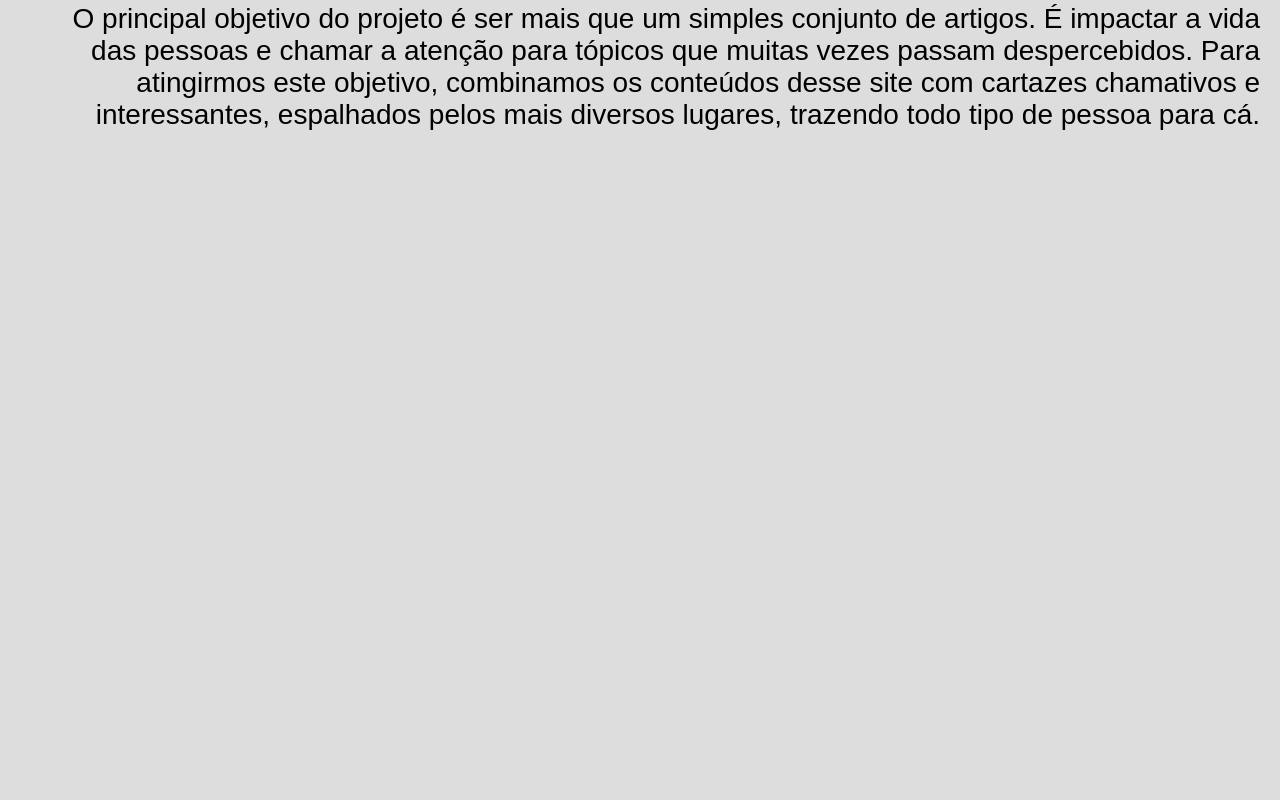
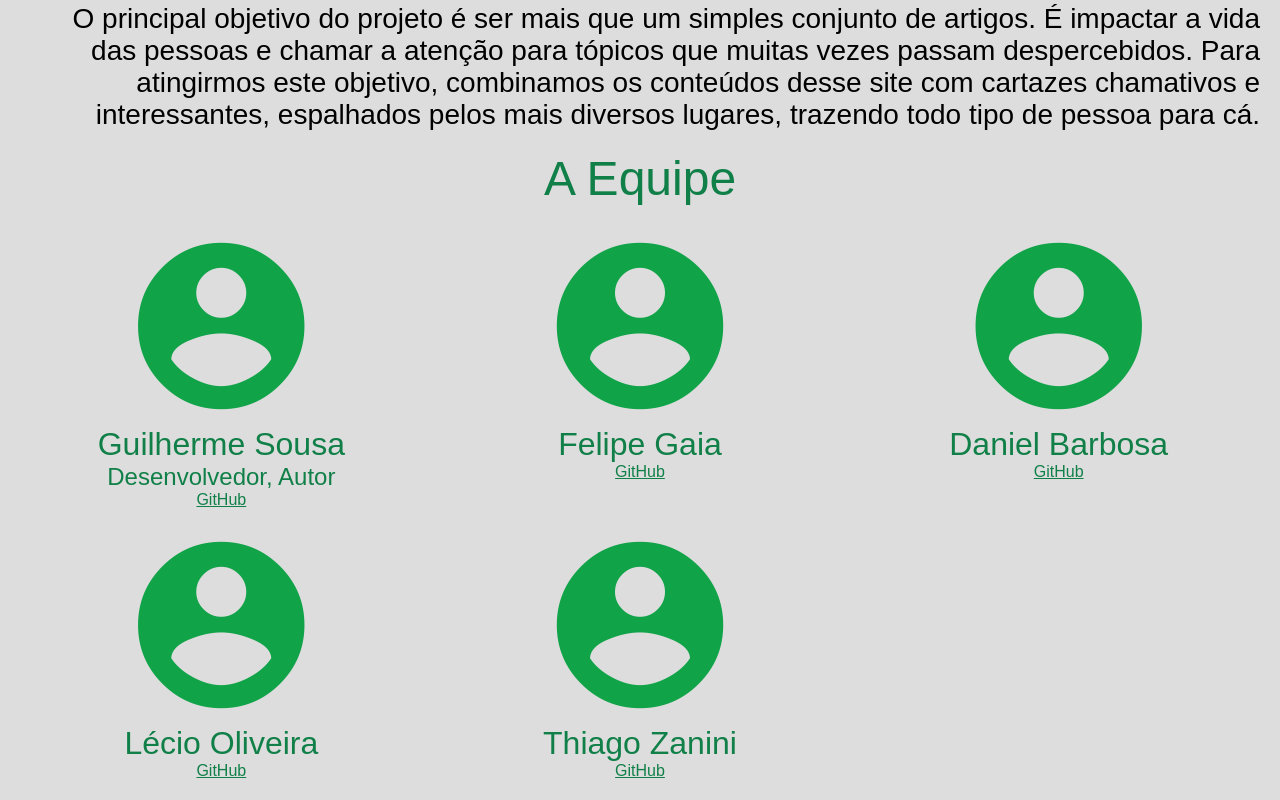
Before and after one commit to GuiOSousa/SiteTMA, a React (Vite) app: page /about in a window 1280 px wide. Shown: the part 518-1318 px from the top of the page. Before the commit the page ends 800 px from the top, so only its background shows below. Built offline with nearby package versions, Linux system fonts and the light colour scheme; a web font is replaced by a local one.

Commit message:
Redesign on About Page

```diff
--- /dev/null
+++ b/src/components/CollaboratorInfo.css
@@ -0,0 +1,21 @@
+.CollaboratorInfo {
+    display: flex;
+    flex-direction: column;
+}
+
+.AboutIconColor {
+    color:var(--main-color);
+}
+
+.CollaboratorName {
+    font-size: 2rem;
+}
+
+.CollaboratorDesc {
+    font-size: 1.5rem;
+    color: var(--main-color-b);
+}
+
+.CollaboratorLink {
+    color: var(--main-color-b);
+}
--- /dev/null
+++ b/src/components/CollaboratorInfo.tsx
@@ -0,0 +1,25 @@
+import type { FC } from "react";
+import './CollaboratorInfo.css'
+import '../pages/Home.css'
+
+interface CollaboratorInfoProps {
+	name: string;
+    icon: string;
+    description: string;
+    gitHub: string;
+}
+
+export const CollaboratorInfo: FC<CollaboratorInfoProps> = ({name, icon, description, gitHub}) => {
+  return (
+    <>
+    <div className="CollaboratorInfo">
+    <i className="material-icons AboutIconColor">{icon}</i>
+    <h2 className="CollaboratorName">{name}</h2>
+    <p className="CollaboratorDesc">{description}</p>
+    <a href={gitHub} className="CollaboratorLink">GitHub</a>
+    </div>
+    </>
+  )
+}
+
+export default CollaboratorInfo
--- a/src/components/HomeIcon.css
+++ b/src/components/HomeIcon.css
@@ -16,6 +16,10 @@
 	height: 200px;
 }
 
+.IconColor {
+    color: var(--background-color);
+}
+
 .IconTitle {
 	color: var(--background-color);
 	font-size: 2.5rem;
--- a/src/components/HomeIcon.tsx
+++ b/src/components/HomeIcon.tsx
@@ -13,7 +13,7 @@ export const HomeIcon: FC<HomeIconProps> = ({title, link, image}) => {
   return (
     <>
     <div className="HomeIconDiv">
-    <i className="material-icons">{image}</i>
+    <i className="material-icons IconColor">{image}</i>
     <Link className="IconTitle" to={link} >{title}</Link>
     </div>
     </>
--- /dev/null
+++ b/src/pages/AboutPage.css
@@ -0,0 +1,11 @@
+.CollaboratorInfoGrid {
+    display: grid;
+    grid-template-columns: repeat(3, 1fr);
+	gap: 16px;
+	padding: 20px;
+    text-align: center;
+    align-self: center;
+    justify-items: center;
+    max-width: 100%;
+    box-sizing: border-box;
+}
--- a/src/pages/AboutPage.tsx
+++ b/src/pages/AboutPage.tsx
@@ -1,4 +1,6 @@
+import CollaboratorInfo from "../components/CollaboratorInfo"
 import NavigationBar from "../components/NavigationBar"
+import './AboutPage.css'
 
 function AboutPage() {
     return(
@@ -17,6 +19,14 @@ function AboutPage() {
                 Para atingirmos este objetivo, combinamos os conteúdos desse site com cartazes chamativos e interessantes, espalhados pelos mais diversos lugares, trazendo todo tipo de pessoa para cá.
             </p>
         </div>
+        <h2>A Equipe</h2>
+        <div className="CollaboratorInfoGrid">
+            <CollaboratorInfo icon="account_circle" name="Guilherme Sousa" description="Desenvolvedor, Autor" gitHub="https://github.com/GuiOSousa"/>
+            <CollaboratorInfo icon="account_circle" name="Felipe Gaia" description="" gitHub="https://github.com/"/>
+            <CollaboratorInfo icon="account_circle" name="Daniel Barbosa" description="" gitHub="https://github.com/"/>
+            <CollaboratorInfo icon="account_circle" name="Lécio Oliveira" description="" gitHub="https://github.com/"/>
+            <CollaboratorInfo icon="account_circle" name="Thiago Zanini" description="" gitHub="https://github.com/"/>
+        </div>
         </>
     )
 }
--- a/src/pages/PosterPage.tsx
+++ b/src/pages/PosterPage.tsx
@@ -1,7 +1,7 @@
 import NavigationBar from "../components/NavigationBar"
 import { ImageGrid } from "../components/PosterGrid"
 import ChatGPT from '../assets/chatGPT.png'
-import ChatPoster from '../assets/chatPoster.jpg'
+import ChatPoster from '../assets/ChatPoster.png'
 
 const sampleImages = [
     ChatPoster,
```
Also changed, not shown: src/assets/ChatPoster.png (added), src/assets/chatPoster.jpg (deleted).
